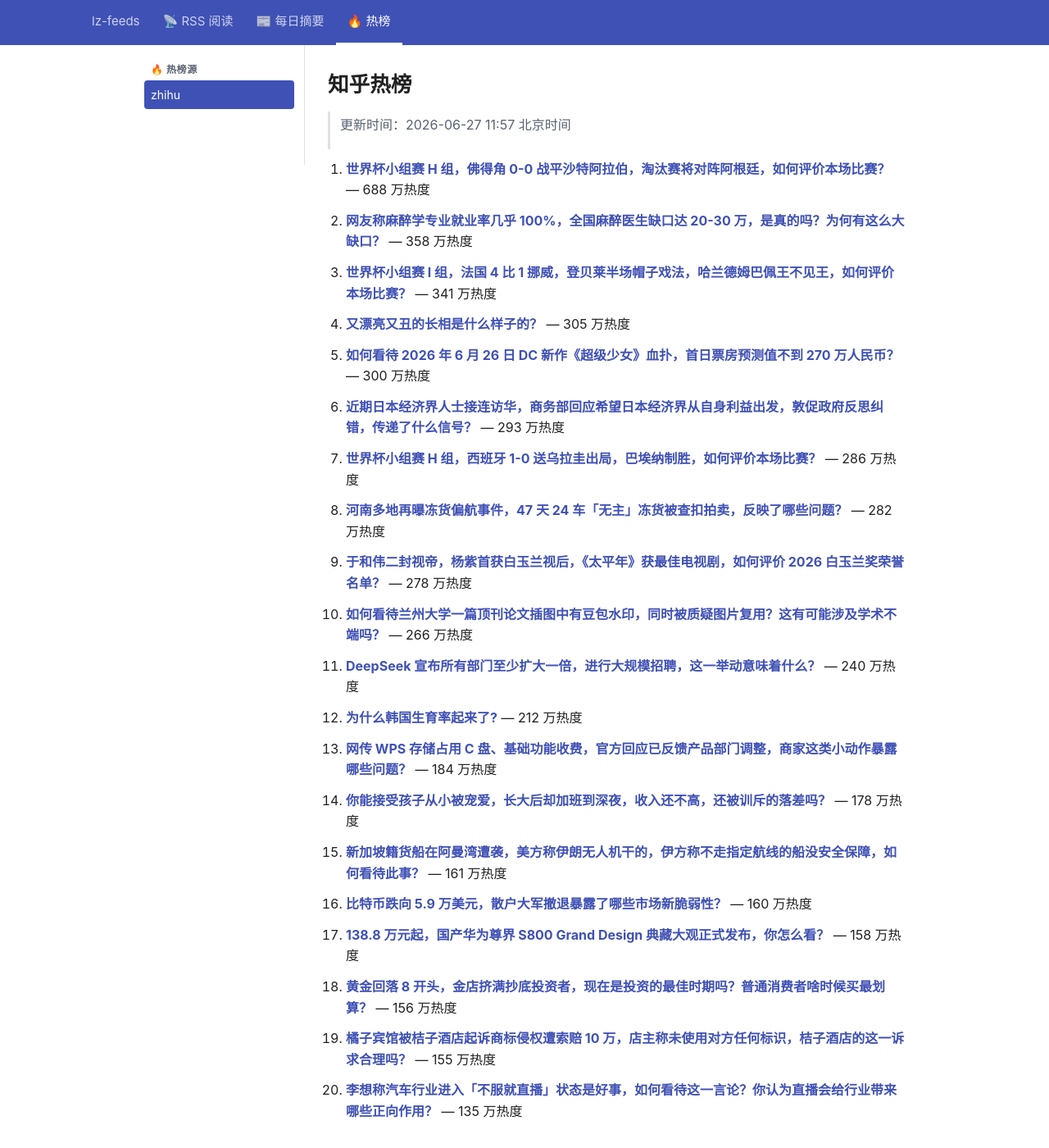
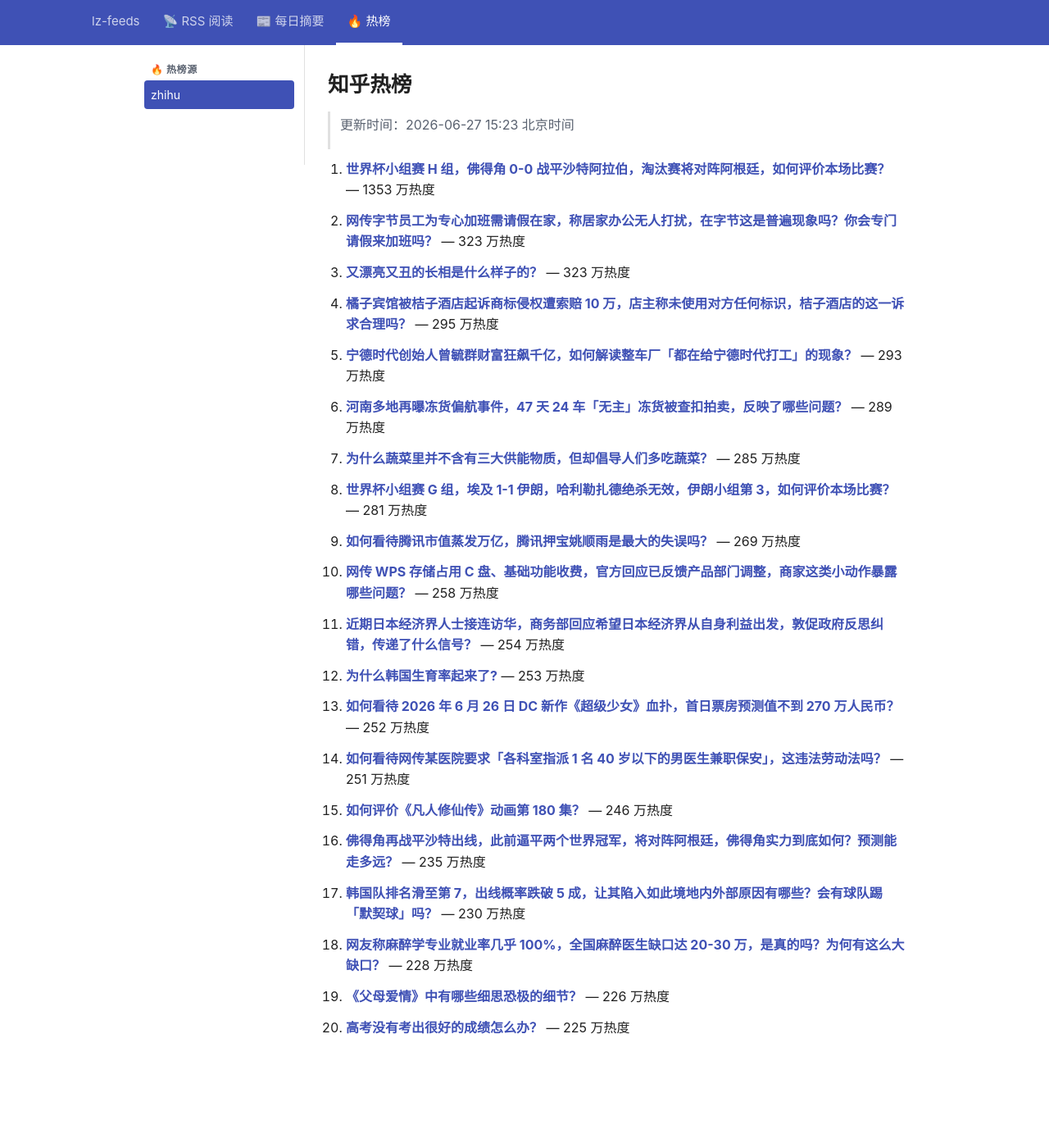
Before and after one commit to lizhang0101/lz-feeds, a Jekyll site: the page built from _hotlist/zhihu.md, in a window 1280 px wide and 1400 px high. Shown: the whole window at 82% size. Built offline with Jekyll 4.4.1, drawn with Linux system fonts in a browser that asks for light colours.

Commit message:
hotlist: 2026-06-27T07:23Z

```diff
--- a/_hotlist/zhihu.md
+++ b/_hotlist/zhihu.md
@@ -1,48 +1,48 @@
 ---
-updated: 2026-06-27 11:57 北京时间
+updated: 2026-06-27 15:23 北京时间
 count: 20
 ---
 
 # 知乎热榜
 
-> 更新时间：2026-06-27 11:57 北京时间
+> 更新时间：2026-06-27 15:23 北京时间
 
-1. **[世界杯小组赛 H 组，佛得角 0-0 战平沙特阿拉伯，淘汰赛将对阵阿根廷，如何评价本场比赛？](https://www.zhihu.com/question/2053875905722672839)** — 688 万热度
+1. **[世界杯小组赛 H 组，佛得角 0-0 战平沙特阿拉伯，淘汰赛将对阵阿根廷，如何评价本场比赛？](https://www.zhihu.com/question/2053875905722672839)** — 1353 万热度
 
-2. **[网友称麻醉学专业就业率几乎 100%，全国麻醉医生缺口达 20-30 万，是真的吗？为何有这么大缺口？](https://www.zhihu.com/question/2053508684374979101)** — 358 万热度
+2. **[网传字节员工为专心加班需请假在家，称居家办公无人打扰，在字节这是普遍现象吗？你会专门请假来加班吗？](https://www.zhihu.com/question/2053888577218372923)** — 323 万热度
 
-3. **[世界杯小组赛 I 组，法国 4 比 1 挪威，登贝莱半场帽子戏法，哈兰德姆巴佩王不见王，如何评价本场比赛？](https://www.zhihu.com/question/2053791037974483526)** — 341 万热度
+3. **[又漂亮又丑的长相是什么样子的？](https://www.zhihu.com/question/323389488)** — 323 万热度
 
-4. **[又漂亮又丑的长相是什么样子的？](https://www.zhihu.com/question/323389488)** — 305 万热度
+4. **[橘子宾馆被桔子酒店起诉商标侵权遭索赔 10 万，店主称未使用对方任何标识，桔子酒店的这一诉求合理吗？](https://www.zhihu.com/question/2052494780894896923)** — 295 万热度
 
-5. **[如何看待 2026 年 6 月 26 日 DC 新作《超级少女》血扑，首日票房预测值不到 270 万人民币？](https://www.zhihu.com/question/2053855466724315465)** — 300 万热度
+5. **[宁德时代创始人曾毓群财富狂飙千亿，如何解读整车厂「都在给宁德时代打工」的现象？](https://www.zhihu.com/question/2053712124153696318)** — 293 万热度
 
-6. **[近期日本经济界人士接连访华，商务部回应希望日本经济界从自身利益出发，敦促政府反思纠错，传递了什么信号？](https://www.zhihu.com/question/2053501597641086813)** — 293 万热度
+6. **[河南多地再曝冻货偏航事件，47 天 24 车「无主」冻货被查扣拍卖，反映了哪些问题？](https://www.zhihu.com/question/2053747098000910141)** — 289 万热度
 
-7. **[世界杯小组赛 H 组，西班牙 1-0 送乌拉圭出局，巴埃纳制胜，如何评价本场比赛？](https://www.zhihu.com/question/2053790289446414292)** — 286 万热度
+7. **[为什么蔬菜里并不含有三大供能物质，但却倡导人们多吃蔬菜？](https://www.zhihu.com/question/363302049)** — 285 万热度
 
-8. **[河南多地再曝冻货偏航事件，47 天 24 车「无主」冻货被查扣拍卖，反映了哪些问题？](https://www.zhihu.com/question/2053747098000910141)** — 282 万热度
+8. **[世界杯小组赛 G 组，埃及 1-1 伊朗，哈利勒扎德绝杀无效，伊朗小组第 3，如何评价本场比赛？](https://www.zhihu.com/question/2053876403502674506)** — 281 万热度
 
-9. **[于和伟二封视帝，杨紫首获白玉兰视后，《太平年》获最佳电视剧，如何评价 2026 白玉兰奖荣誉名单？](https://www.zhihu.com/question/2053927574066272165)** — 278 万热度
+9. **[如何看待腾讯市值蒸发万亿，腾讯押宝姚顺雨是最大的失误吗？](https://www.zhihu.com/question/2053153048579594094)** — 269 万热度
 
-10. **[如何看待兰州大学一篇顶刊论文插图中有豆包水印，同时被质疑图片复用？这有可能涉及学术不端吗？](https://www.zhihu.com/question/2053840600244254651)** — 266 万热度
+10. **[网传 WPS 存储占用 C 盘、基础功能收费，官方回应已反馈产品部门调整，商家这类小动作暴露哪些问题？](https://www.zhihu.com/question/2052171917809938898)** — 258 万热度
 
-11. **[DeepSeek 宣布所有部门至少扩大一倍，进行大规模招聘，这一举动意味着什么？](https://www.zhihu.com/question/2053625552725079594)** — 240 万热度
+11. **[近期日本经济界人士接连访华，商务部回应希望日本经济界从自身利益出发，敦促政府反思纠错，传递了什么信号？](https://www.zhihu.com/question/2053501597641086813)** — 254 万热度
 
-12. **[为什么韩国生育率起来了?](https://www.zhihu.com/question/2037198195294462384)** — 212 万热度
+12. **[为什么韩国生育率起来了?](https://www.zhihu.com/question/2037198195294462384)** — 253 万热度
 
-13. **[网传 WPS 存储占用 C 盘、基础功能收费，官方回应已反馈产品部门调整，商家这类小动作暴露哪些问题？](https://www.zhihu.com/question/2052171917809938898)** — 184 万热度
+13. **[如何看待 2026 年 6 月 26 日 DC 新作《超级少女》血扑，首日票房预测值不到 270 万人民币？](https://www.zhihu.com/question/2053855466724315465)** — 252 万热度
 
-14. **[你能接受孩子从小被宠爱，长大后却加班到深夜，收入还不高，还被训斥的落差吗？](https://www.zhihu.com/question/2051325141234276273)** — 178 万热度
+14. **[如何看待网传某医院要求「各科室指派 1 名 40 岁以下的男医生兼职保安」，这违法劳动法吗？](https://www.zhihu.com/question/2053899208265053274)** — 251 万热度
 
-15. **[新加坡籍货船在阿曼湾遭袭，美方称伊朗无人机干的，伊方称不走指定航线的船没安全保障，如何看待此事？](https://www.zhihu.com/question/2053826098052518882)** — 161 万热度
+15. **[如何评价《凡人修仙传》动画第 180 集？](https://www.zhihu.com/question/1970527801498108414)** — 246 万热度
 
-16. **[比特币跌向 5.9 万美元，散户大军撤退暴露了哪些市场新脆弱性？](https://www.zhihu.com/question/2053308041852884352)** — 160 万热度
+16. **[佛得角再战平沙特出线，此前逼平两个世界冠军，将对阵阿根廷，佛得角实力到底如何？预测能走多远？](https://www.zhihu.com/question/2054149976507114278)** — 235 万热度
 
-17. **[138.8 万元起，国产华为尊界 S800 Grand Design 典藏大观正式发布，你怎么看？](https://www.zhihu.com/question/2053574442261944010)** — 158 万热度
+17. **[韩国队排名滑至第 7，出线概率跌破 5 成，让其陷入如此境地内外部原因有哪些？会有球队踢「默契球」吗？](https://www.zhihu.com/question/2054113108080026604)** — 230 万热度
 
-18. **[黄金回落 8 开头，金店挤满抄底投资者，现在是投资的最佳时期吗？普通消费者啥时候买最划算？](https://www.zhihu.com/question/2053812306593543147)** — 156 万热度
+18. **[网友称麻醉学专业就业率几乎 100%，全国麻醉医生缺口达 20-30 万，是真的吗？为何有这么大缺口？](https://www.zhihu.com/question/2053508684374979101)** — 228 万热度
 
-19. **[橘子宾馆被桔子酒店起诉商标侵权遭索赔 10 万，店主称未使用对方任何标识，桔子酒店的这一诉求合理吗？](https://www.zhihu.com/question/2052494780894896923)** — 155 万热度
+19. **[《父母爱情》中有哪些细思恐极的细节？](https://www.zhihu.com/question/265264998)** — 226 万热度
 
-20. **[李想称汽车行业进入「不服就直播」状态是好事，如何看待这一言论？你认为直播会给行业带来哪些正向作用？](https://www.zhihu.com/question/2052398917862667740)** — 135 万热度
+20. **[高考没有考出很好的成绩怎么办？](https://www.zhihu.com/question/2053466684804044254)** — 225 万热度
```
